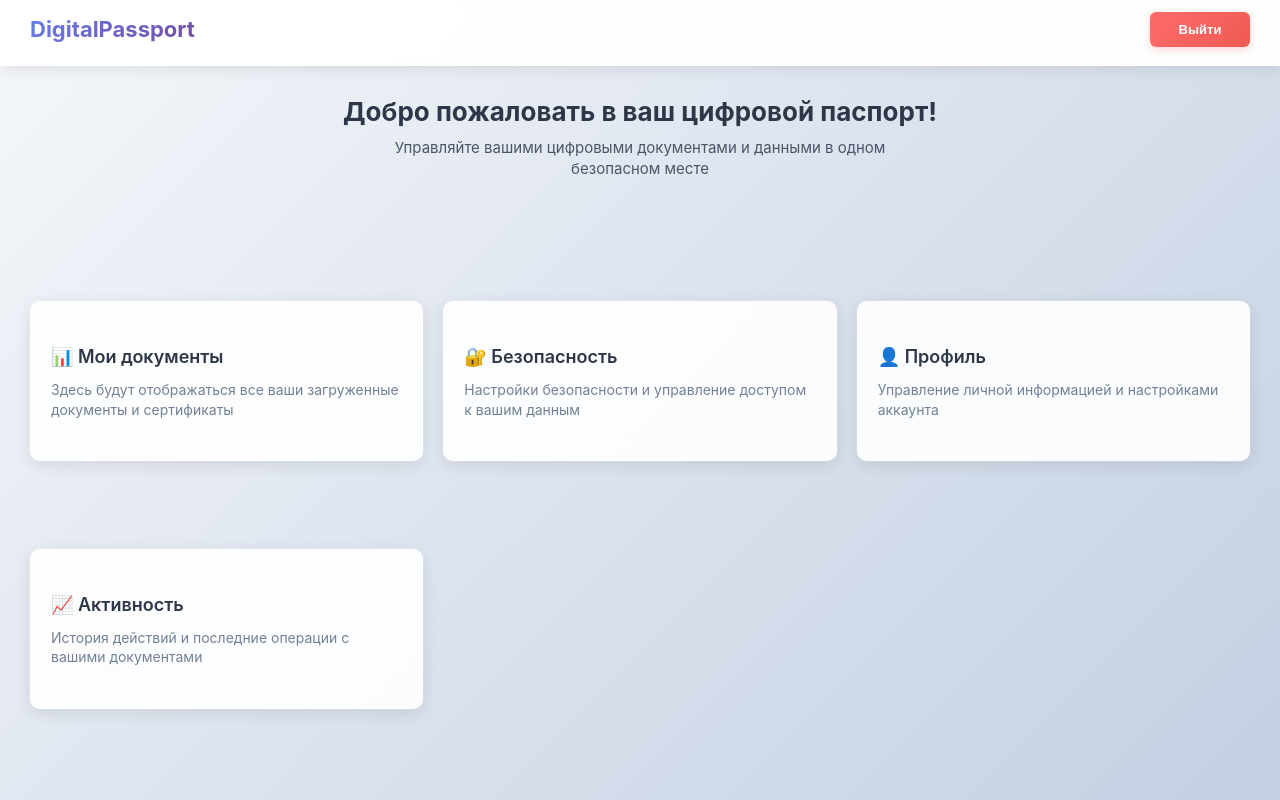
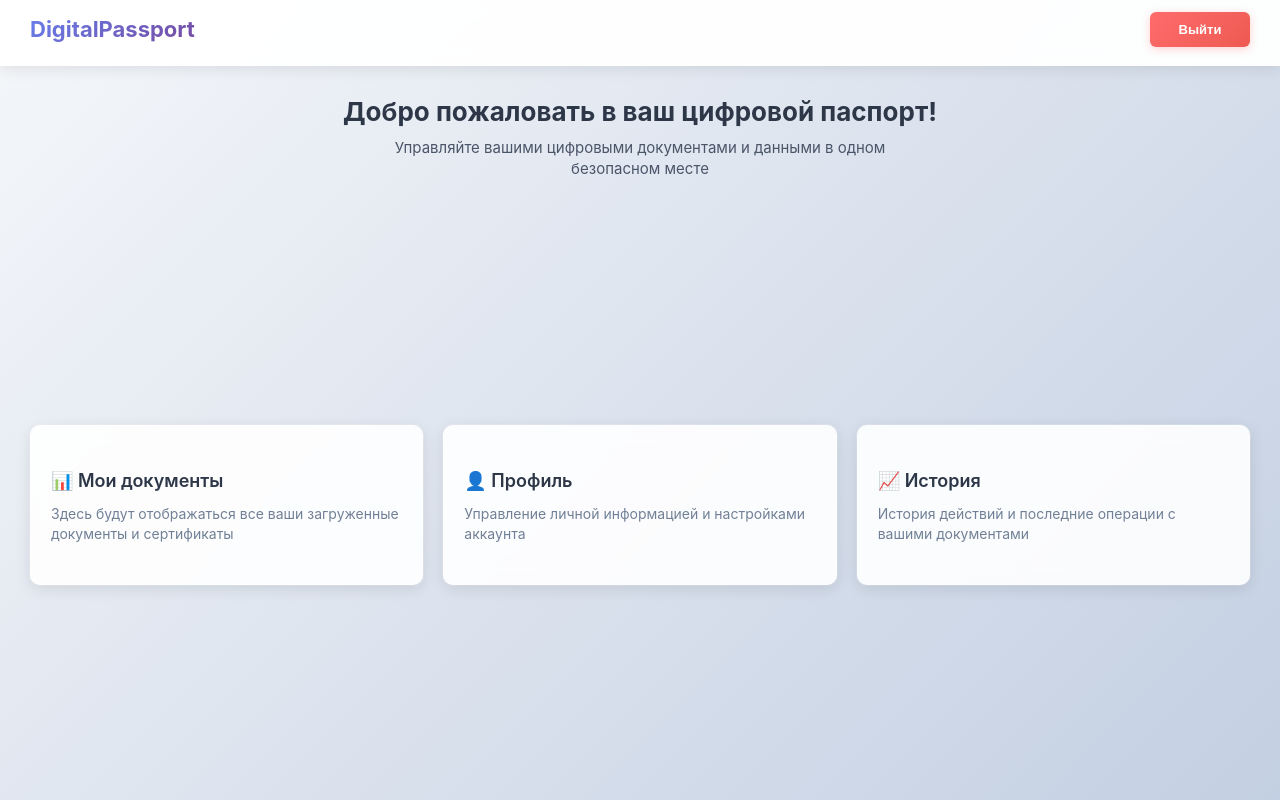
Before and after one commit to Kukaracka/DigitalPassportClient, a React app: page / in a window 1280 px wide. Both pictures are taken after typing "name@example.com", "Sample123" into the empty fields and a click on the button "Войти". Built offline with nearby package versions, Linux system fonts and the light colour scheme; the HTML template or start-up script is replaced by a standard one.

Commit message:
fix screens

```diff
--- a/src/components/Dashboard.jsx
+++ b/src/components/Dashboard.jsx
@@ -23,17 +23,12 @@ const Dashboard = ({ onLogout }) => {
         </div>
 
         <div className="dashboard-card">
-          <h3>🔐 Безопасность</h3>
-          <p>Настройки безопасности и управление доступом к вашим данным</p>
-        </div>
-
-        <div className="dashboard-card">
           <h3>👤 Профиль</h3>
           <p>Управление личной информацией и настройками аккаунта</p>
         </div>
 
         <div className="dashboard-card">
-          <h3>📈 Активность</h3>
+          <h3>📈 История</h3>
           <p>История действий и последние операции с вашими документами</p>
         </div>
       </main>
```
